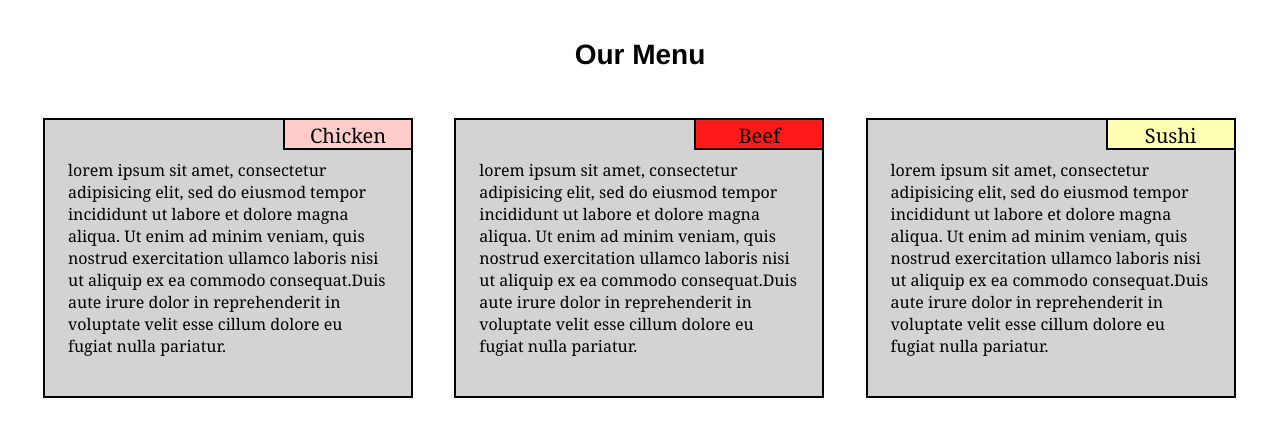
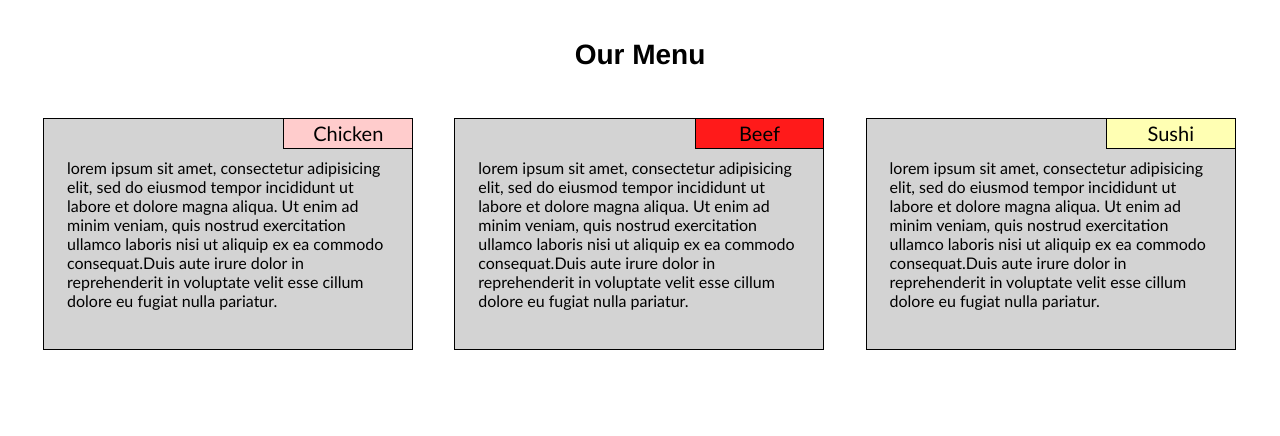
Before and after one commit to ItsmeAsma/Coursera-repository, a plain HTML site: page Module_2_Solution/index.html in a window 1280 px wide. Drawn offline with Linux system fonts and the light colour scheme.

Commit message:
Assignment

```diff
--- a/Module_2_Solution/css/styles.css
+++ b/Module_2_Solution/css/styles.css
@@ -13,8 +13,8 @@ h1{
 }
 
 .section{
-	font-family: Georgia;
-	border: 2px solid black;
+	font-family: "Trebuchet MS", Helvetica, sans-serif;
+	border: 1px solid black;
 	width: 90%;
 	margin: 20px;
 	padding: 8px;
@@ -31,8 +31,8 @@ h1{
 	top: 0px;
 	right: 0px;
     float: right;
-    border-left: 2px solid black;
-    border-bottom: 2px solid black;
+    border-left: 1px solid black;
+    border-bottom: 1px solid black;
     width: 35%;
     height: 30px;
     margin: 0;
@@ -48,8 +48,8 @@ h1{
 	top: 0px;
 	right: 0px;
     float: right;
-    border-left: 2px solid black;
-    border-bottom: 2px solid black;
+    border-left: 1px solid black;
+    border-bottom: 1px solid black;
     width: 35%;
     height: 30px;
     margin: 0;
@@ -65,8 +65,8 @@ h1{
 	top: 0px;
 	right: 0px;
     float: right;
-    border-left: 2px solid black;
-    border-bottom: 2px solid black;
+    border-left: 1px solid black;
+    border-bottom: 1px solid black;
     width: 35%;
     height: 30px;
     margin: 0;
```
